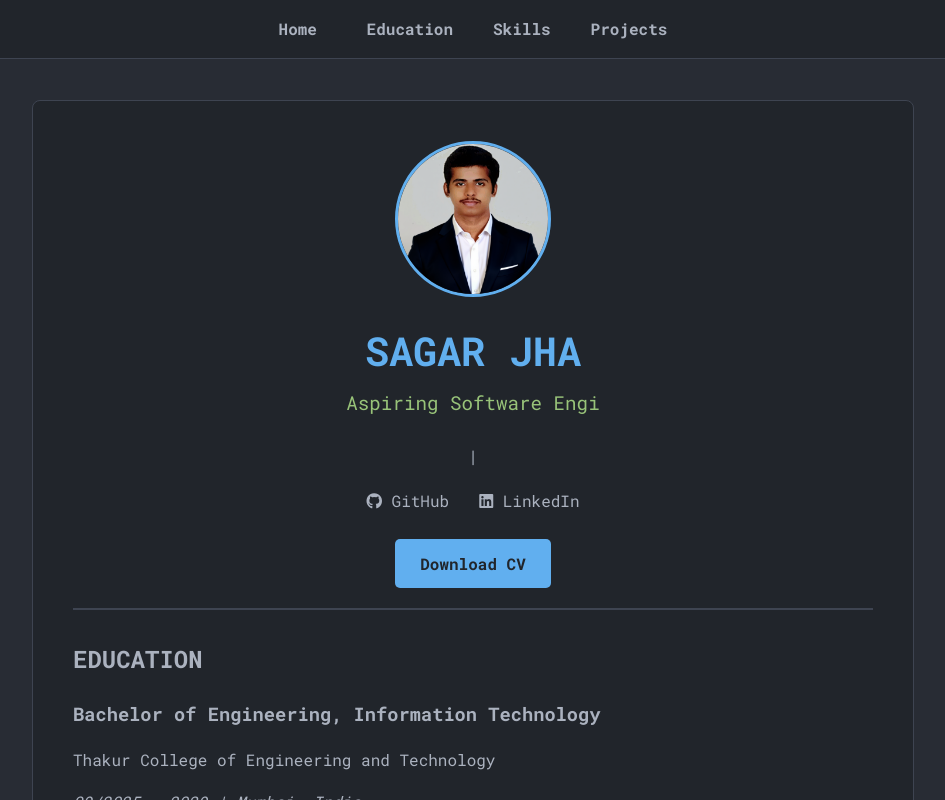
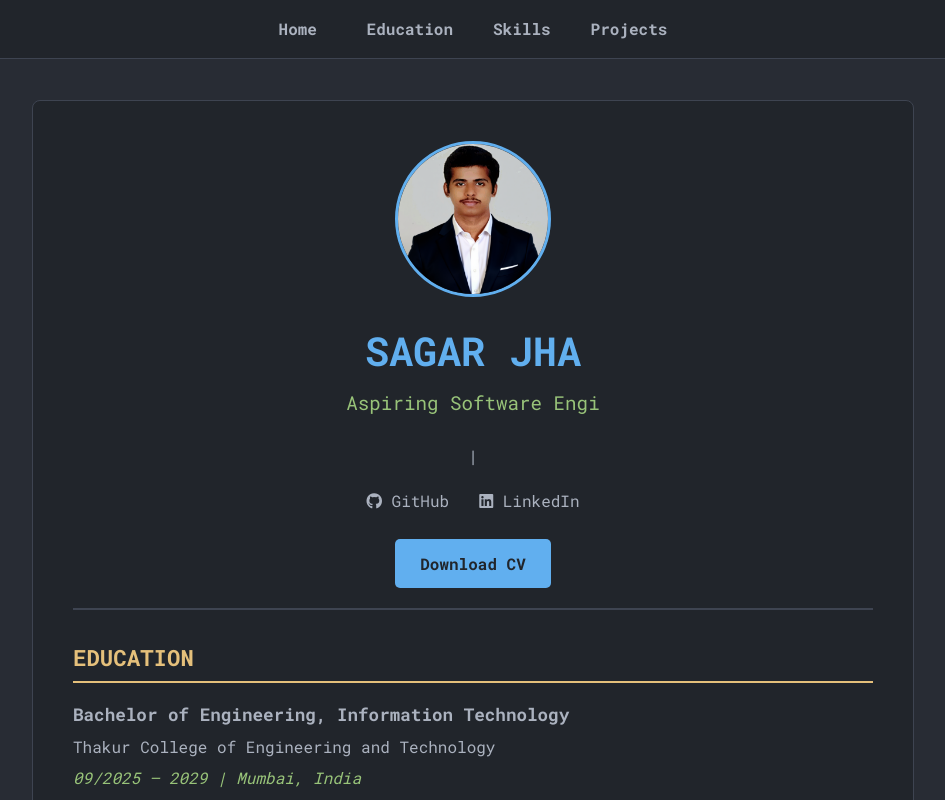
Before and after one commit to sagarjha0712/react-portfolio, a React (Vite) app: page / in a window 1280 px wide. Shown: the top 800 px of the page, without its empty margins (167-1112 px from the left). Built offline with nearby package versions, Linux system fonts and the light colour scheme.

Commit message:
Updated project title

```diff
--- a/index.html
+++ b/index.html
@@ -2,7 +2,7 @@
 <html lang="en">
   <head>
     <meta charset="UTF-8" />
-    <link rel="icon" type="image/svg+xml" href="/vite.svg" />
+    <link rel="icon" type="image/svg+xml" href="/SJ.ico.png" />
     <meta name="viewport" content="width=device-width, initial-scale=1.0" />
         <!-- Google Font: Roboto Mono -->
     <link rel="preconnect" href="https://fonts.googleapis.com">
--- a/src/components/Education.css
+++ b/src/components/Education.css
@@ -0,0 +1,29 @@
+#education h2 {
+    font-size: 1.4rem;
+    color: #e5c07b; /* Warm gold/yellow */
+    border-bottom: 2px solid #e5c07b;
+    padding-bottom: 5px;
+    margin-bottom: 15px;
+}
+
+.entry {
+    margin-bottom: 20px;
+}
+
+.entry h3 {
+    margin-bottom: 5px;
+    font-size: 1.1rem;
+    color: #abb2bf; /* Light grey for titles */
+}
+
+.entry p {
+    margin: 0 0 5px 0;
+}
+
+.entry em {
+    color: #98c379; /* Green for dates/location */
+}
+
+.entry strong {
+    color: #e5c07b; /* Gold for "Grade:" */
+}
```
Also changed, not shown: public/SJ.ico.png (added).
